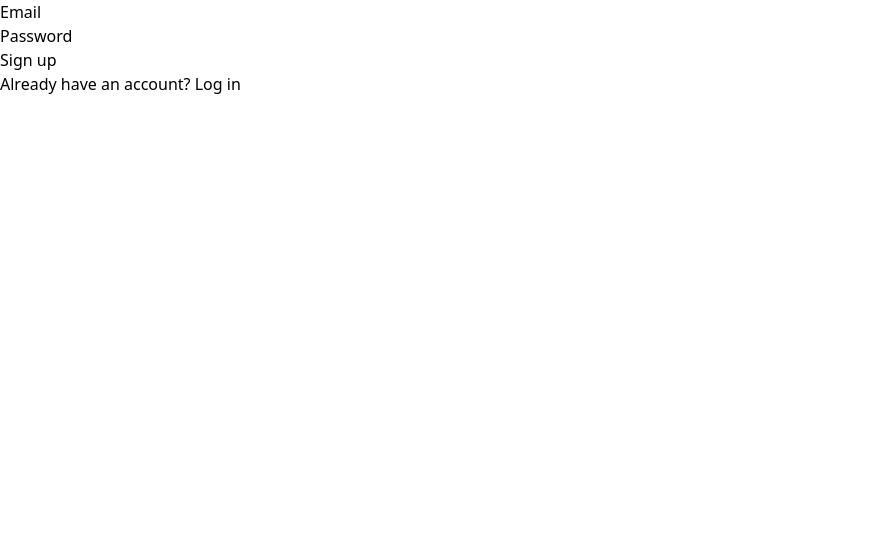
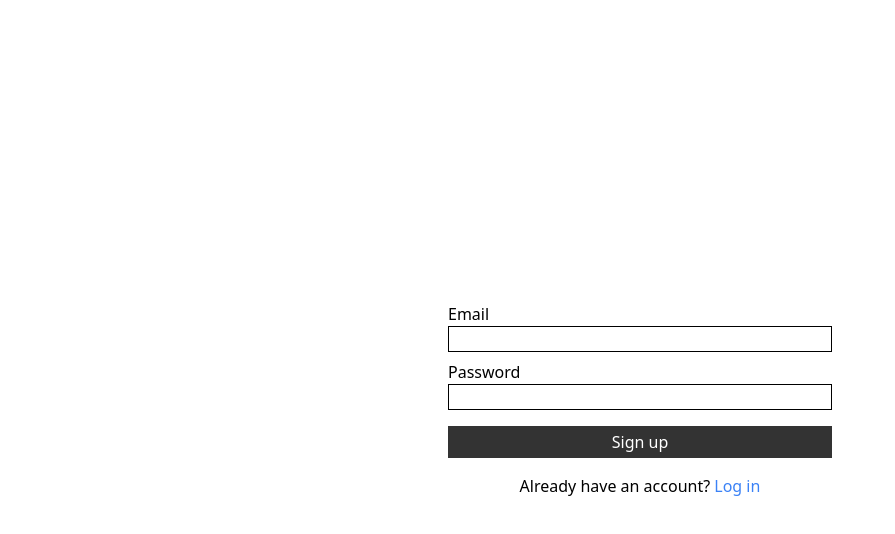
Before and after one commit to BarokDG/cymulate-test, a React (Vite) app in the folder client/: page /auth/signup in a window 1280 px wide. Shown: the top 534 px of the page, without its empty margins (0-895 px from the left). Built offline with nearby package versions, Linux system fonts and the light colour scheme.

Commit message:
feat: update login and sign up page styles

```diff
--- a/client/src/pages/LogIn.tsx
+++ b/client/src/pages/LogIn.tsx
@@ -7,8 +7,12 @@ export default function LogIn() {
   const [email, setEmail] = useState("");
   const [password, setPassword] = useState("");
 
+  const [status, setStatus] = useState<"error" | "idle" | "submitting">("idle");
+
   const handleSubmit = async (e: FormEvent) => {
     e.preventDefault();
+
+    setStatus("submitting");
 
     try {
       const result = await fetch(
@@ -26,8 +30,7 @@ export default function LogIn() {
       );
 
       if (!result.ok) {
-        alert("Please check your email and password and try again!");
-        return;
+        throw new Error();
       }
 
       const data: { token: string } = await result.json();
@@ -36,14 +39,24 @@ export default function LogIn() {
 
       navigate("/dashboard");
     } catch (error) {
+      setStatus("error");
       console.log(error);
     }
   };
 
   return (
-    <main>
-      <form onSubmit={handleSubmit}>
-        <div>
+    <main className="h-screen grid place-items-center">
+      <form
+        onSubmit={handleSubmit}
+        className="w-full max-w-96 flex flex-col gap-4"
+      >
+        {status === "error" && (
+          <p className="bg-red-200 text-red-900 px-2 py-1">
+            Please check your email and password and try again!
+          </p>
+        )}
+        <div className="space-y-2">
+          <div className="flex flex-col">
             <label htmlFor="email">Email</label>
             <input
               type="email"
@@ -52,10 +65,10 @@ export default function LogIn() {
               value={email}
               onChange={(e) => setEmail(e.target.value)}
               required
+              className="border border-black px-2"
             />
           </div>
-
-        <div>
+          <div className="flex flex-col">
             <label htmlFor="password">Password</label>
             <input
               type="password"
@@ -64,15 +77,26 @@ export default function LogIn() {
               value={password}
               onChange={(e) => setPassword(e.target.value)}
               required
+              className="border border-black px-2"
             />
           </div>
+        </div>
 
-        <button type="submit">Log in</button>
+        <button
+          type="submit"
+          className="bg-black/80 hover:bg-black text-white py-1 disabled:opacity-40 disabled:cursor-not-allowed"
+          disabled={status === "submitting"}
+        >
+          {status === "submitting" ? "Logging you in" : "Log in"}
+        </button>
+
+        <p className="text-center">
+          Don't have an account?{" "}
+          <Link to="/auth/signup" className="text-blue-500">
+            Sign up
+          </Link>
+        </p>
       </form>
-
-      <p>
-        Don't have an account? <Link to="/auth/signup">Sign up</Link>
-      </p>
     </main>
   );
 }
--- a/client/src/pages/SignUp.tsx
+++ b/client/src/pages/SignUp.tsx
@@ -7,8 +7,12 @@ export default function SignUp() {
   const [email, setEmail] = useState("");
   const [password, setPassword] = useState("");
 
+  const [status, setStatus] = useState<"error" | "idle" | "submitting">("idle");
+
   const handleSubmit = async (e: FormEvent) => {
     e.preventDefault();
+
+    setStatus("submitting");
 
     try {
       const result = await fetch(
@@ -26,20 +30,29 @@ export default function SignUp() {
       );
 
       if (result.status !== 201) {
-        alert("Please try again!");
-        return;
+        throw new Error();
       }
 
       navigate("/auth/login");
     } catch (error) {
+      setStatus("error");
       console.log(error);
     }
   };
 
   return (
-    <main>
-      <form onSubmit={handleSubmit}>
-        <div>
+    <main className="h-screen grid place-items-center">
+      <form
+        onSubmit={handleSubmit}
+        className="w-full max-w-96 flex flex-col gap-4"
+      >
+        {status === "error" && (
+          <p className="bg-red-200 text-red-900 px-2 py-1">
+            An error occurred, please try again!
+          </p>
+        )}
+        <div className="space-y-2">
+          <div className="flex flex-col">
             <label htmlFor="email">Email</label>
             <input
               type="email"
@@ -48,10 +61,10 @@ export default function SignUp() {
               value={email}
               onChange={(e) => setEmail(e.target.value)}
               required
+              className="border border-black px-2"
             />
           </div>
-
-        <div>
+          <div className="flex flex-col">
             <label htmlFor="password">Password</label>
             <input
               type="password"
@@ -60,15 +73,26 @@ export default function SignUp() {
               value={password}
               onChange={(e) => setPassword(e.target.value)}
               required
+              className="border border-black px-2"
             />
           </div>
+        </div>
 
-        <button type="submit">Sign up</button>
+        <button
+          type="submit"
+          className="bg-black/80 hover:bg-black text-white py-1 disabled:opacity-40 disabled:cursor-not-allowed"
+          disabled={status === "submitting"}
+        >
+          {status === "submitting" ? "Submitting..." : "Sign up"}
+        </button>
+
+        <p className="text-center">
+          Already have an account?{" "}
+          <Link to="/auth/login" className="text-blue-500">
+            Log in
+          </Link>
+        </p>
       </form>
-
-      <p>
-        Already have an account? <Link to="/auth/login">Log in</Link>
-      </p>
     </main>
   );
 }
```
Lines whose indentation alone changed are shown as unchanged.
